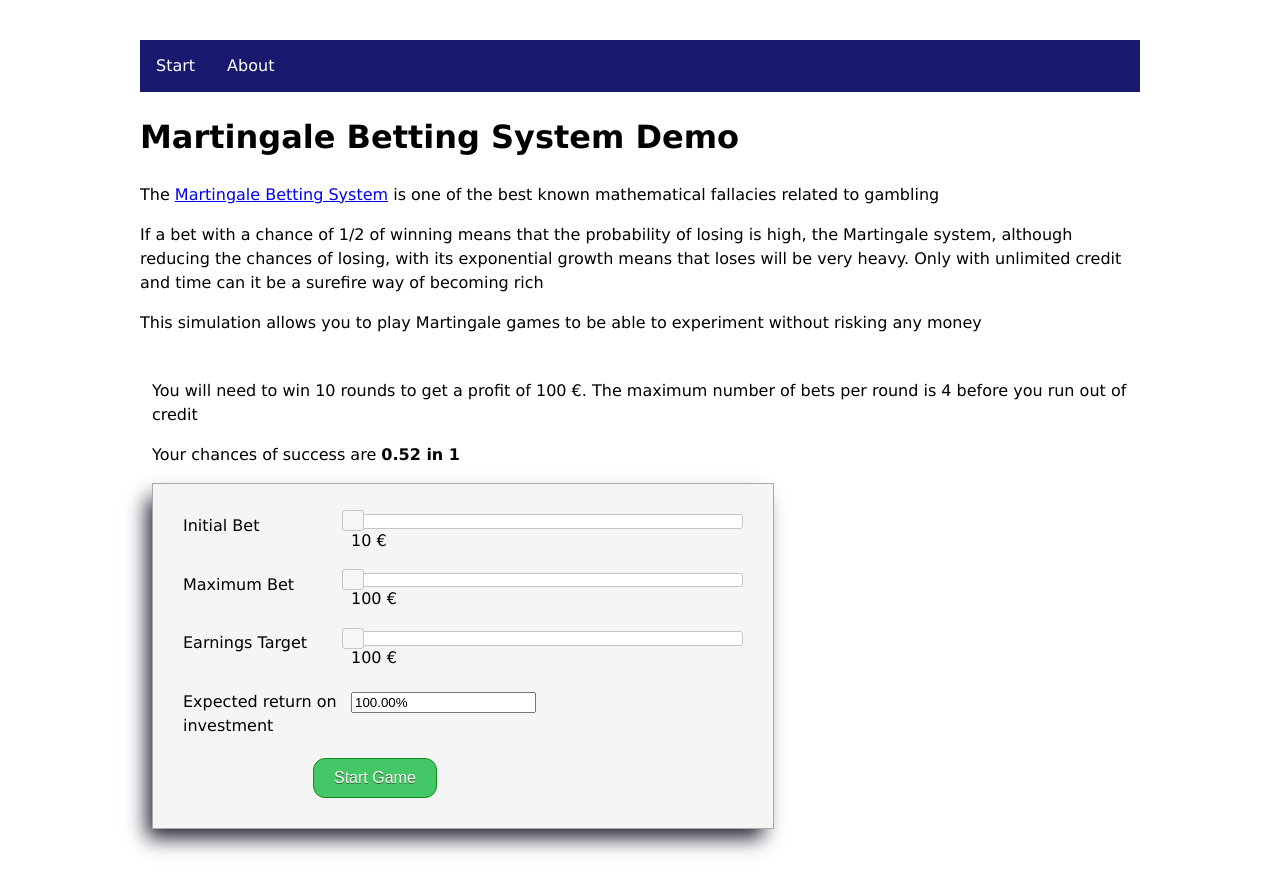
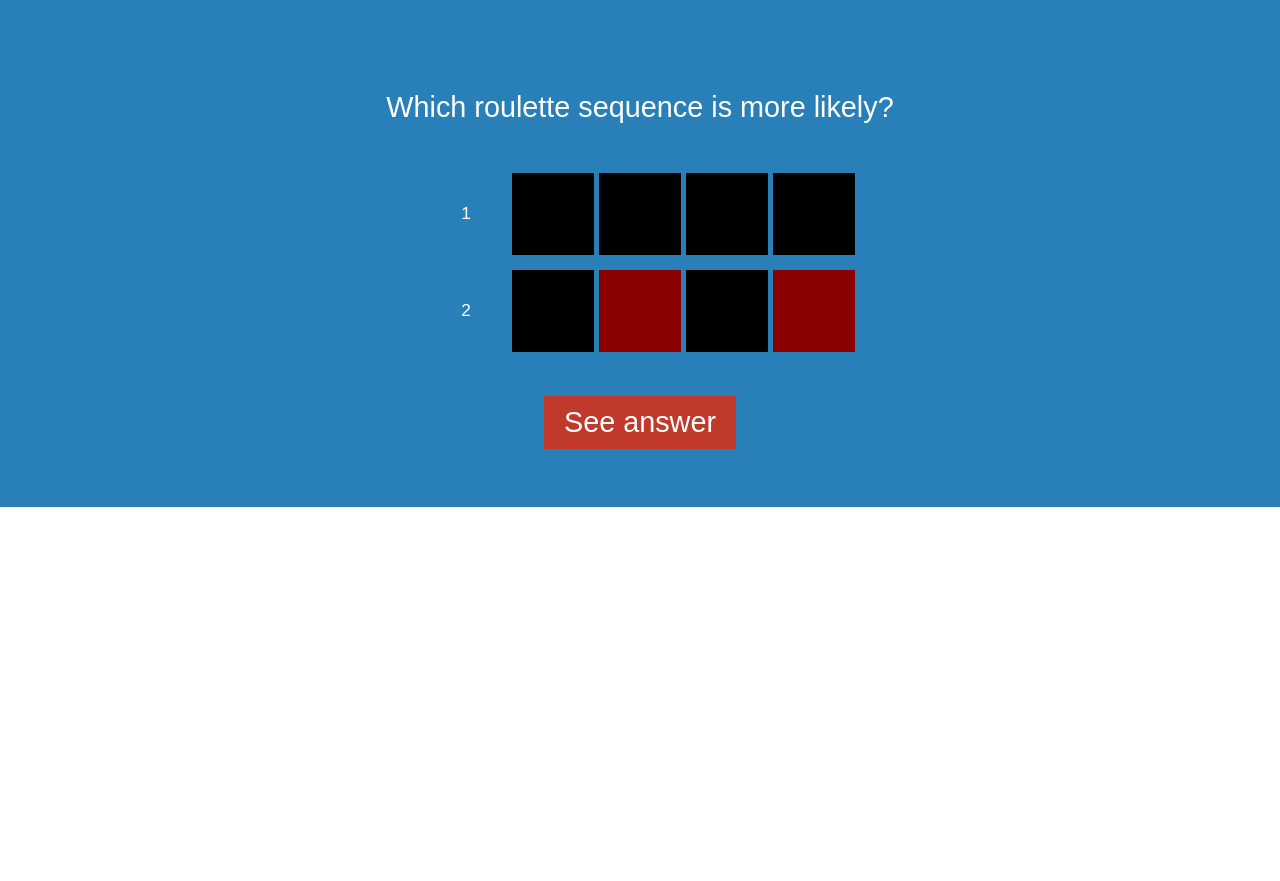
Before and after one commit to seranfuen/MartingaleDemo, a plain HTML site: page index.html in a window 1280 px wide. After the commit the page ends 800 px from the top, so only its background shows below. Drawn offline with nearby package versions, Linux system fonts and the light colour scheme; some packages are replaced by stand-ins of ours.

Commit message:
Presentation sequence with flat style and some basic jQuery animations

```diff
--- a/css/style.css
+++ b/css/style.css
@@ -1,33 +1,24 @@
-#start label {
-    cursor : help;
-}
-
 body {
-    max-width: 1000px;
     margin-left: auto;
     margin-right: auto;
-    padding: 2em;
 	font-family: Verdana,sans-serif;
 	line-height: 1.5;
+	margin: 0px !important;
 }
 
 .go-button {
-	background-color:#44c767;
-	-moz-border-radius:12px;
-	-webkit-border-radius:12px;
-	border-radius:12px;
-	border:1px solid #0e8f1b;
-	display:inline-block;
+	background-color:#c0392b;
+	color: white;
+    display:inline-block;
 	cursor:pointer;
-	color:#ffffff;
 	font-family:Arial;
 	font-size:16px;
 	padding:10px 20px;
 	text-decoration:none;
-	text-shadow:0px 1px 0px #2f6627;
+	border: none;
 }
 .go-button:hover {
-	background-color:#5cbf2a;
+	background-color:#e74c3c;
 }
 .go-button:active {
 	position:relative;
@@ -182,10 +173,97 @@ body {
 
 .setup-form {
 	width: 600px;
-	background-color: whitesmoke;
-	border: 1px darkgray solid;
 	padding: 10px;
-		-webkit-box-shadow: -8px 12px 19px -3px rgba(33,33,51,1);
-	-moz-box-shadow: -8px 12px 19px -3px rgba(33,33,51,1);
-	box-shadow: -8px 12px 19px -3px rgba(33,33,51,1);
+	margin-left: auto;
+	margin-right: auto;
 }
+
+.intro {
+	font-family: futura-pt, sans-serif;
+	text-align: justify;
+}
+
+#first-part {
+	background-color: #2980b9;
+	padding: 2em 5em 2em 5em;
+	font-size: 1.8em;
+	color: white;
+	text-align: center;
+}
+
+#see-answer {
+	margin-top: 1em;
+}
+
+#see-answer input {
+	font-size: 1em;
+	color: white;
+	text-decoration: none;
+	cursor: pointer;
+}
+
+#see-answer a:hover {
+	color: greenyellow;
+}
+
+#second-part {
+	background-color: #1abc9c;
+	padding: 2em 5em 2em 5em;
+	font-size: 1.2em;
+	color: black;
+}
+
+.hidden {
+	display: none;
+}
+
+.black {
+	background-color: black;
+}
+
+.black:hover {
+	background-color: #292321;
+}
+
+.red {
+	background-color: darkred;
+}
+
+.center-aligned {
+	text-align: center;
+}
+
+.contrast-color {
+	color: #030D1C;
+	font-weight: bold;
+	font-size: 1.1em;
+}
+
+.red:hover {
+	background-color:maroon;
+}
+
+.roulette {
+	border-collapse: separate;
+    border-spacing: 5px 15px;
+	margin-left: auto;
+	margin-right: auto;
+}
+
+.roulette td {
+	width: 80px;
+	height: 80px;
+	font-size: 0.6em;
+}
+
+#third-part {
+	min-height: 500px;
+	background-color: #2c3e50;
+	color: white;
+	text-align: center;
+	padding: 2em 5em 10em 5em;
+}
+
+#third-part label {
+    cursor : help;
+}
--- a/index.html
+++ b/index.html
@@ -20,17 +20,7 @@
   <script src="js/scripts.js"></script>
 
 <div id="main" ng-app="martingaleDemo">
-  <div id="menu">
-    <ul>
-    <li><a href="#/">Start</a></li>
-    <li><a href="#about">About</a></li>
-    </ul>
-  </div>
-
-  <h1>Martingale Betting System Demo</h1>
-
   <div ng-view></div>
-
 </div>
 
 </body>
--- a/js/scripts.js
+++ b/js/scripts.js
@@ -153,8 +153,8 @@
             $gameService.updateData();
             if (previousMaxBet !== $scope.game.maxBet) {
                 $scope.$broadcast("valueUpdated", {
-                    value : "maxBet",
-                    newValue : $scope.game.maxBet
+                    value: "maxBet",
+                    newValue: $scope.game.maxBet
                 })
             }
         });
@@ -170,6 +170,31 @@
             var result = $gameService.playBet(color);
             $scope.$broadcast("betPlaced", result);
         };
+    });
+
+    app.directive("rollDown", function () {
+        return {
+            link: function (scope, element, attr) {
+                $(element).slideDown();
+            }
+        }
+    });
+
+    app.directive("colorRoulette", function () {
+        return {
+            link: function (scope, element, attr) {
+                $(element).find(".black").hover(function () {
+                    $(this).html("Black");
+                }, function () {
+                    $(this).html("");
+                });
+                $(element).find(".red").hover(function () {
+                    $(this).html("Red");
+                }, function () {
+                    $(this).html("");
+                });
+            }
+        }
     });
 
     app.directive("betButtons", function () {
@@ -232,7 +257,7 @@
                         });
                     }
                 });
-                scope.$on("valueUpdated", function(event, args) {
+                scope.$on("valueUpdated", function (event, args) {
                     if (args.value === attr.value) {
                         $(element).slider("option", "value", args.newValue);
                     }
@@ -240,4 +265,22 @@
             }
         };
     });
+
+    app.directive("seeAnswer", function () {
+        return {
+            link: function (scope, element, attr) {
+                $(element).click(function (event) {
+                    event.preventDefault();
+                    $(element).hide();
+                    $("#second-part").slideDown();
+                    setTimeout(function () {
+                        $("#third-part").fadeIn("slow", function () {
+                            var setupPart = $("#setup-game");
+                            $("html, body").animate({ scrollTop: setupPart.offset().top }, "fast");
+                        });
+                    }, 3000);
+                });
+            }
+        };
+    });
 })();
--- a/start.html
+++ b/start.html
@@ -1,13 +1,42 @@
-<div id="start-intro">
-  <p>The <a href="https://en.wikipedia.org/wiki/Martingale_(betting_system)">Martingale Betting System</a> is one of the best
-    known mathematical fallacies related to gambling</p>
-  <p>If a bet with a chance of 1/2 of winning means that the probability of losing is high, the Martingale system, although
-    reducing the chances of losing, with its exponential growth means that loses will be very heavy. Only with unlimited
-    credit and time can it be a surefire way of becoming rich </p>
-  <p>This simulation allows you to play Martingale games to be able to experiment without risking any money</p>
+<div class="intro">
+  <div id="first-part" roll-down class="hidden">
+    <p>Which roulette sequence is more likely?</p>
+    <table color-roulette class="roulette">
+      <tr>
+        <td class="head">1</td>
+        <td class="black"></td>
+        <td class="black"></td>
+        <td class="black"></td>
+        <td class="black"></td>
+      </tr>
+      <tr>
+        <td class="head">2</td>
+        <td class="black"></td>
+        <td class="red"></td>
+        <td class="black"></td>
+        <td class="red"></td>
+      </tr>
+    </table>
+    <div id="see-answer">
+      <input id="start-game" see-answer class="go-button" type="submit" value="See answer" />
+    </div>
+  </div>
+  <div id="second-part" class="hidden">
+    <p class="center-aligned contrast-color">The answer is: <strong>Both are equally likely!!</strong></p>
+    <p>The <strong>Martingale system</strong>, advocated by many dubious gurus, would have you believe that 2. is a more likely
+      sequence than 1. In reality, both are <strong>equally likely</strong> (1 out of 16). Each outcome has no &quot;memory&quot;
+      of the previous one. There is no magical karma balancing out the state of the universe to make <strong>red</strong>      eventually more likely to appear.
+    </p>
+    <p>
+      Coupled with the fact that there is always a credit limit, the Martingale system will give you some wins that will eventually
+      lead to catastrophical losses.
+    </p>
+    <p>This simulation allows you to try as many times as you want without risking your hard-earned money!</p>
+  </div>
 </div>
 
-<div id="start" ng-init="init()">
+<div id="third-part" class="hidden" ng-init="init()">
+  <h1>Start Game</h1>
   <div id="setup-game">
     <p>You will need to win {{ game.neededRounds }} rounds to get a profit of {{ game.target }} €. The maximum number of bets
       per round is {{ game.maxTries }} before you run out of credit</p>
```
